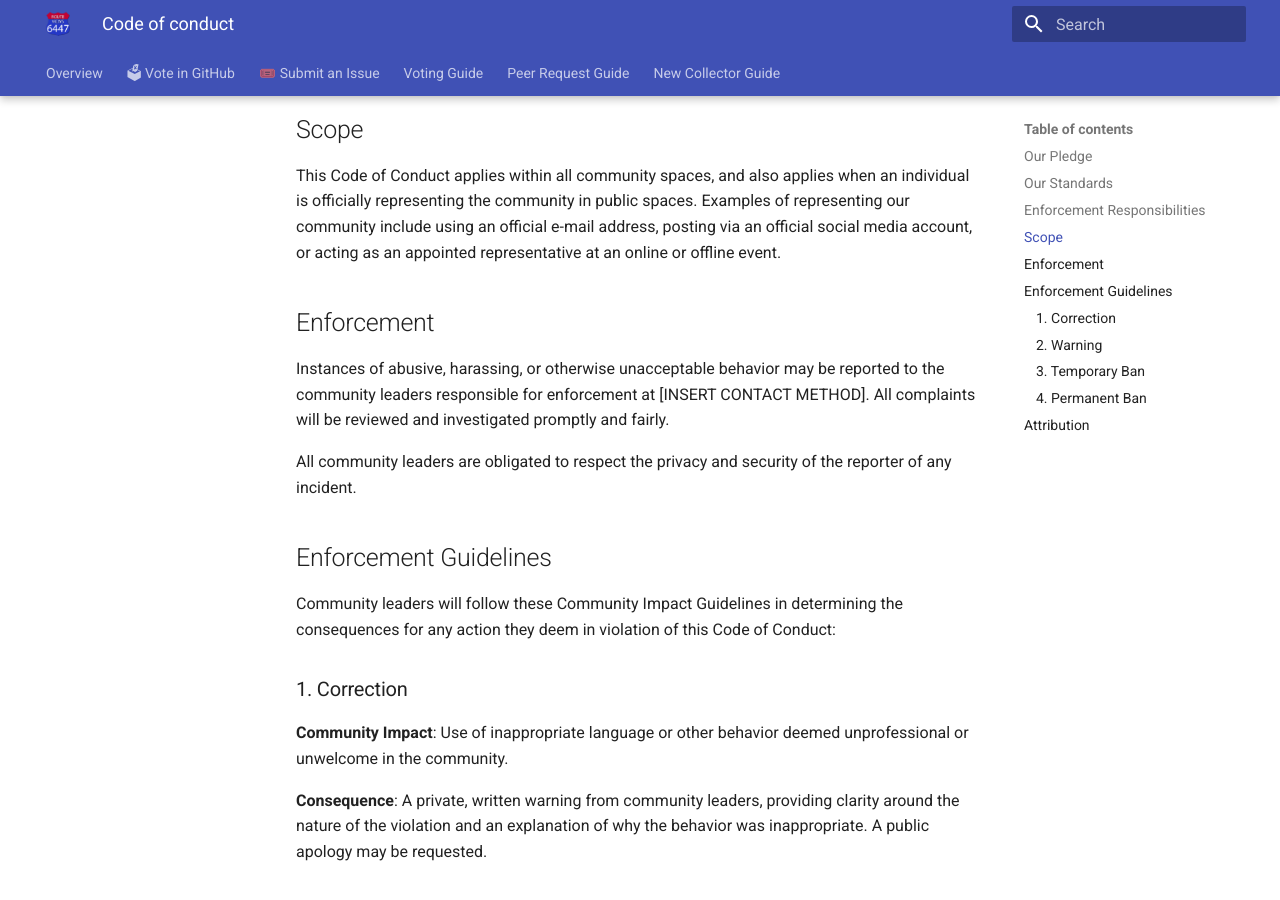
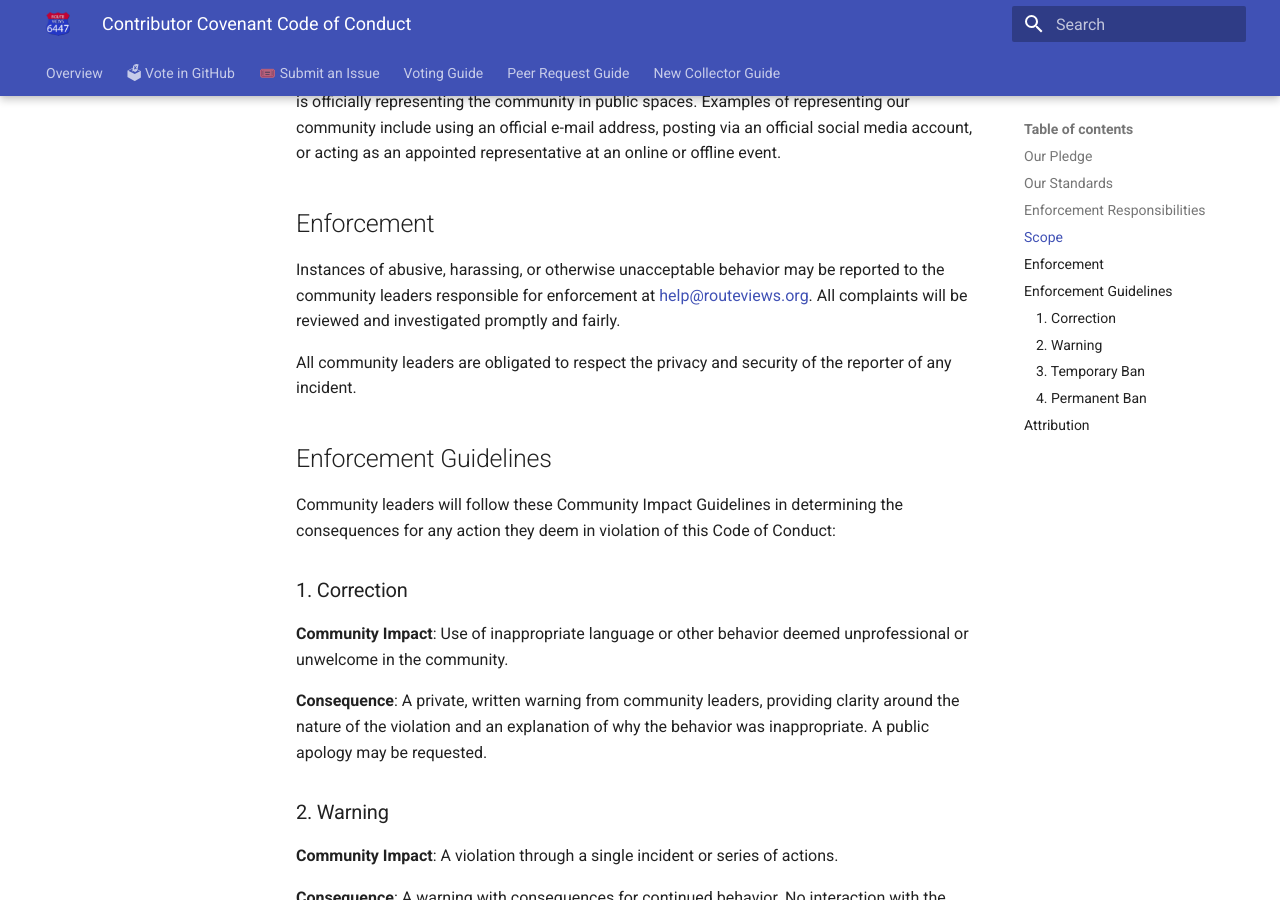
Before and after one commit to routeviews/issues, an MkDocs documentation site: the page built from docs/code-of-conduct.md, in a window 1280 px wide and 900 px high, scrolled down 1323 px. Built offline with MkDocs 1.6.1 and Material for MkDocs 9.7.7, drawn with Linux system fonts in a browser that asks for light colours; some of the changed text lies outside the part shown.

Commit message:
Finalizing for review

```diff
--- a/docs/code-of-conduct.md
+++ b/docs/code-of-conduct.md
@@ -65,7 +60,7 @@
 
 Instances of abusive, harassing, or otherwise unacceptable behavior may be
 reported to the community leaders responsible for enforcement at
-[INSERT CONTACT METHOD].
+[help@routeviews.org](mailto:help@routeviews.org).
 All complaints will be reviewed and investigated promptly and fairly.
 
 All community leaders are obligated to respect the privacy and security of the
```
Also changed, not shown: other parts of docs/code-of-conduct.md (+0 -5 lines).
